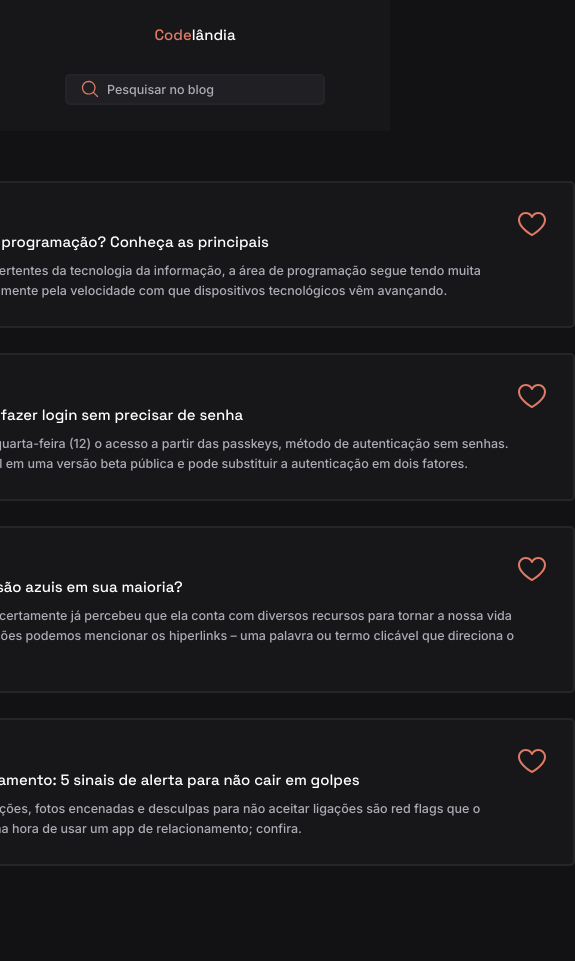
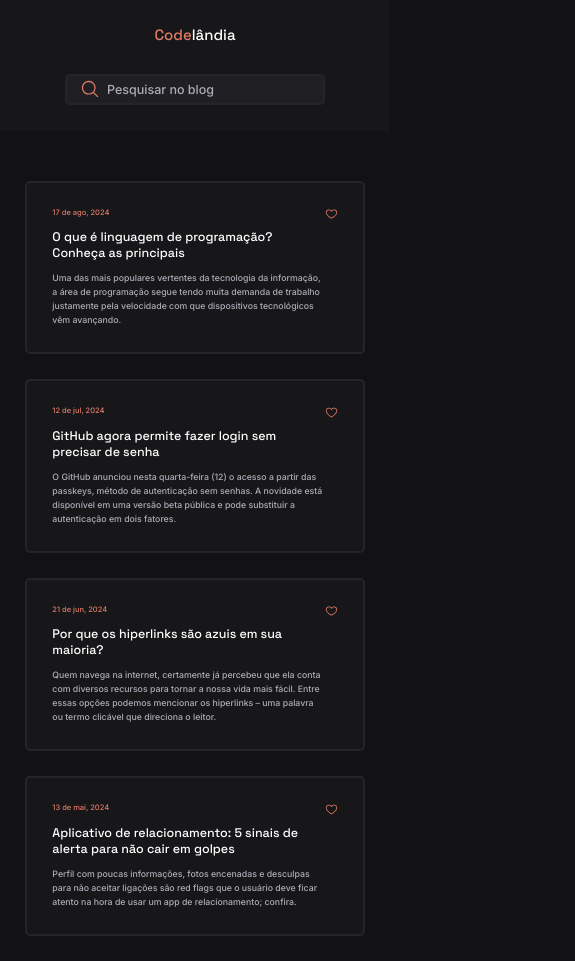
Before and after one commit to edilsonjrcode/Desafio-1-Codelandia-Blog, a website: page index.html in a window 390 px wide. Shown: the whole page, 575 px wide, since content can reach past the window. Before the commit the page ends 891 px from the top, so only its background shows below. Drawn offline with Linux system fonts and the light colour scheme.

Commit message:
ajuste de responsividade

```diff
--- a/index.html
+++ b/index.html
@@ -5,6 +5,7 @@
   <meta charset="UTF-8">
   <meta name="viewport" content="width=device-width, initial-scale=1.0">
   <title>Blog Codelândia</title>
+  <link rel="shortcut icon" href="src/assets/icon-logo.svg">
   <link rel="stylesheet" href="src/css/main.css">
   <link rel="preconnect" href="https://fonts.googleapis.com">
   <link rel="preconnect" href="https://fonts.gstatic.com" crossorigin>
@@ -41,7 +42,7 @@
         <p>O GitHub anunciou nesta quarta-feira (12) o acesso a partir das passkeys, método de autenticação sem senhas. A novidade está disponível em uma versão beta pública e pode substituir a autenticação em dois fatores.</p>
       </div>
       <div onclick="changeIcon()">
-        <img id="icon-heart2" src="src/assets/icon-heart.svg" alt="Heart">
+        <img id="icon-heart" src="src/assets/icon-heart.svg" alt="Heart">
       </div>
     </div>
 
--- a/src/scss/_components.scss
+++ b/src/scss/_components.scss
@@ -7,11 +7,17 @@
   background: $dark-20;
   color: $white;
   margin-bottom: 2.5rem;
+  transition: border 500ms;
   cursor: pointer;
   &:hover {
     border-color: $brand-color;
   }
-  div.informations{
+
+  img {
+    width: 2rem
+  }
+
+  div.informations {
     @include flex(column, flex-start, normal);
     span,
     h2,
@@ -38,4 +44,42 @@
       line-height: 160%;
     }
   }
+
+  @include responsive(840px) {
+    width: 87%;
+
+    img {
+      width: 1.5rem
+    }
+
+    div.informations {
+      span {
+        font-size: 0.875rem;
+      }
+      h2 {
+        font-size: 1.25rem;
+      }
+      p {
+        font-size: 1rem;
+      }
+    }
+
+    @include responsive(540px) {
+      img {
+        width: 1.25rem
+      }
+
+      div.informations {
+        span {
+          font-size: 0.75rem;
+        }
+        h2 {
+          font-size: 1.25rem;
+        }
+        p {
+          font-size: 0.875rem;
+        }
+      }
+    }
+  }
 }
--- a/src/scss/_header.scss
+++ b/src/scss/_header.scss
@@ -14,6 +14,7 @@ header {
     font-family: 'Space Grotesk';
     font-size: 2.5rem;
     font-weight: 500;
+    cursor: pointer;
   }
   h1 {
     color: $brand-color;
```
Also changed, not shown: src/assets/icon-logo.svg (added), src/css/main.css.
